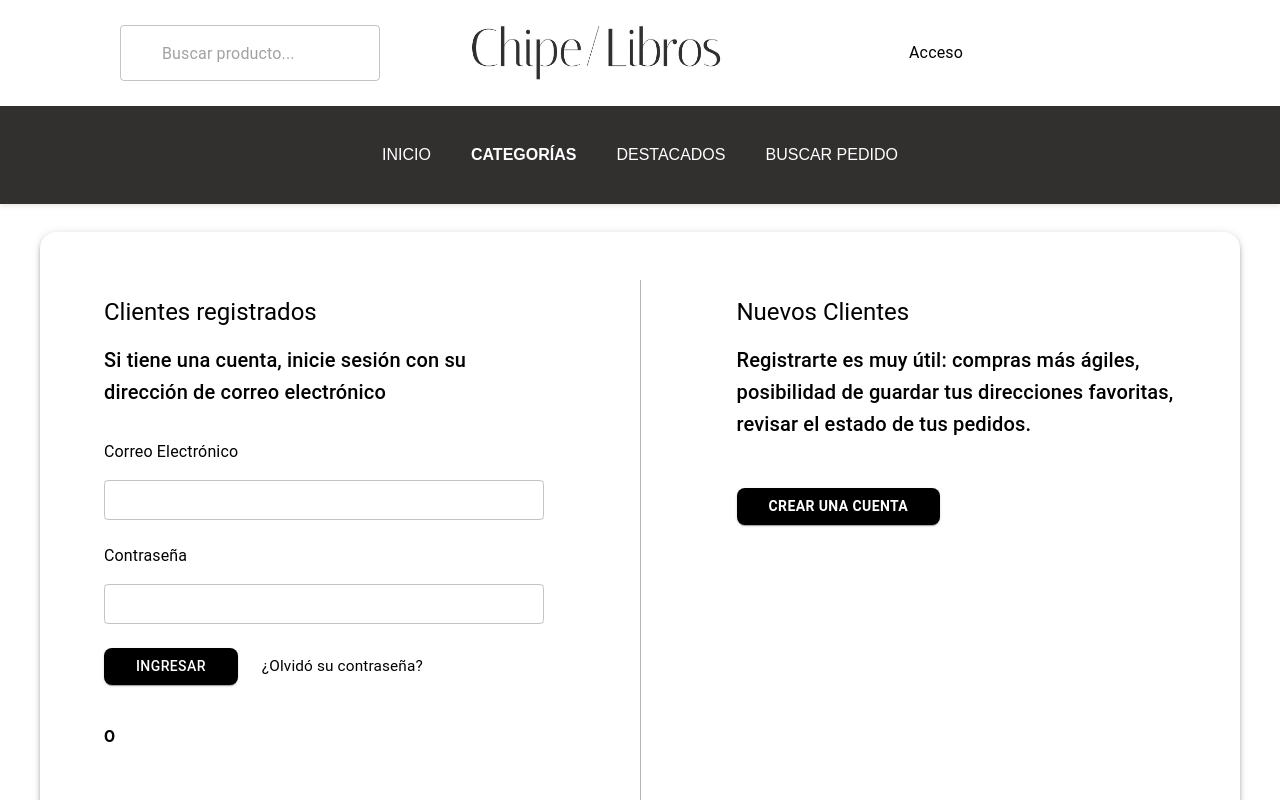
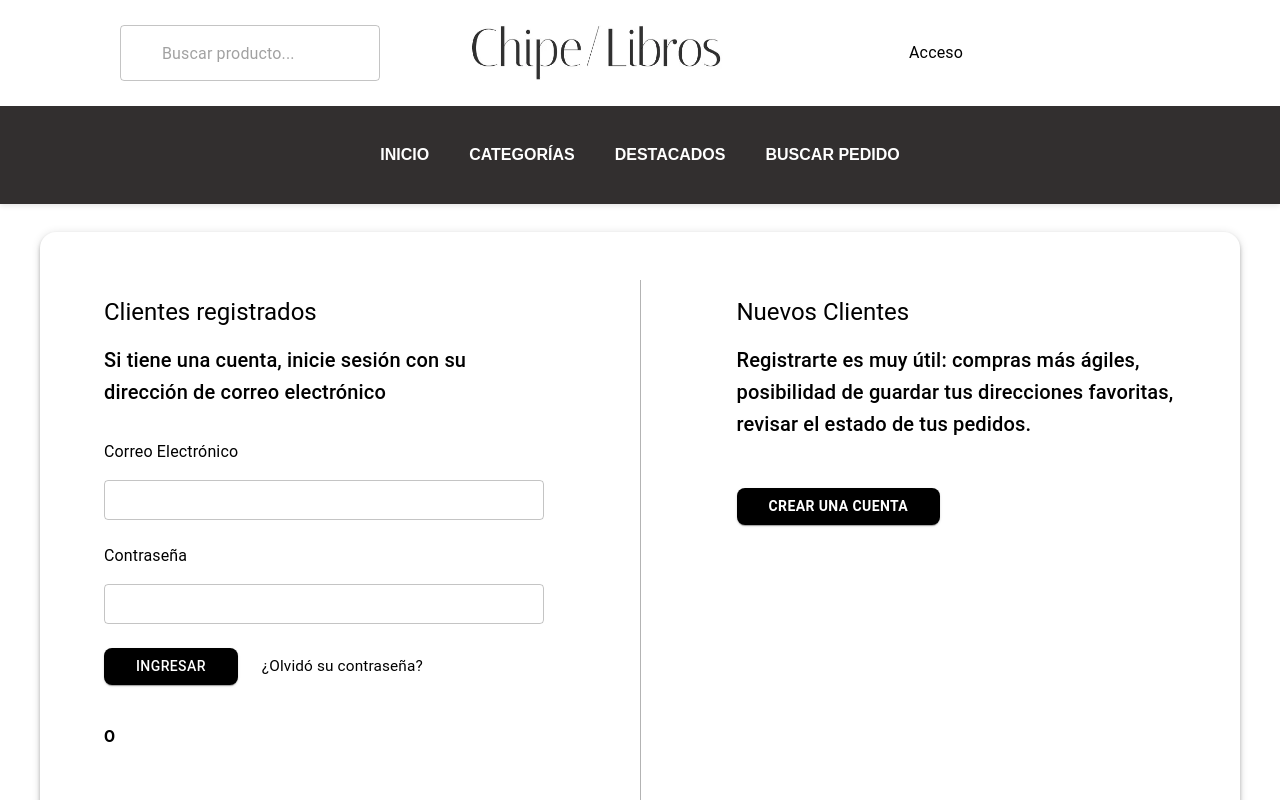
Before and after one commit to NelsonAravena84/EcommerceChipeLibros, a Next.js app: page /login in a window 1280 px wide. Shown: the top 800 px of the page. Built offline with nearby package versions, Linux system fonts and the light colour scheme; some icons are missing; what @mui/material-nextjs would draw is missing.

Commit message:
fix. se arreglo drawer del carrito ya que no cerraba al hacer click fuera de el

```diff
--- a/app/(CSR(Components))/(categoriaNav)/Categorianav.tsx
+++ b/app/(CSR(Components))/(categoriaNav)/Categorianav.tsx
@@ -47,7 +47,6 @@ export default function MenuCategorias({ isOpen }: PropsCategoriaNav) {
     <Box
       sx={{
         display: "flex",
-        backgroundColor: "#322F2F",
         width:"100%",
         color: "white",
         gap: 4,
--- a/app/Layout/Layout.tsx
+++ b/app/Layout/Layout.tsx
@@ -306,7 +306,7 @@ export default function Layout({ children }: MyComponentProps) {
                 gap: 5,
                 p: 4,
                 color: '#fff',
-                fontWeight: 500,
+                fontWeight: 600,
                 flexWrap: 'wrap',
                 position: 'relative'
               }}
@@ -323,7 +323,7 @@ export default function Layout({ children }: MyComponentProps) {
                   <Box
                     sx={{
                       position: 'fixed',
-                      top: '120px',
+                      top: '202px',
                       left: 0,
                       width: '100vw',
                       zIndex: 1400,
@@ -333,7 +333,6 @@ export default function Layout({ children }: MyComponentProps) {
                       boxShadow: 3,
                       py: 4,
                     }}
-                    onMouseLeave={handleCategoriasClose}
                   >
                     <Box sx={{ width: '90vw', maxWidth: 1600 }}>
                       <MenuCategorias isOpen={true} />
```
